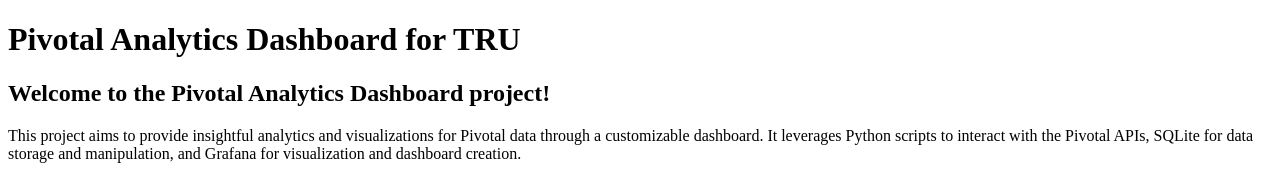
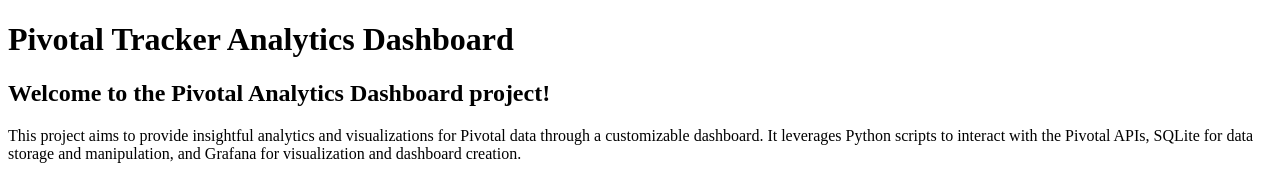
Before and after one commit to andrekef/dashboards_demo, a plain HTML site: page index.html in a window 1280 px wide. Shown: the top 180 px of the page. Drawn offline with Linux system fonts and the light colour scheme.

Commit message:
Update index.html - match demo needs

```diff
--- a/index.html
+++ b/index.html
@@ -6,7 +6,7 @@
     <title>Pivotal Analytics Dashboard</title>
 </head>
 <body>
-    <h1>Pivotal Analytics Dashboard for TRU</h1>
+    <h1>Pivotal Tracker Analytics Dashboard</h1>
 
     <div>
         <h2>Welcome to the Pivotal Analytics Dashboard project!</h2>
```
